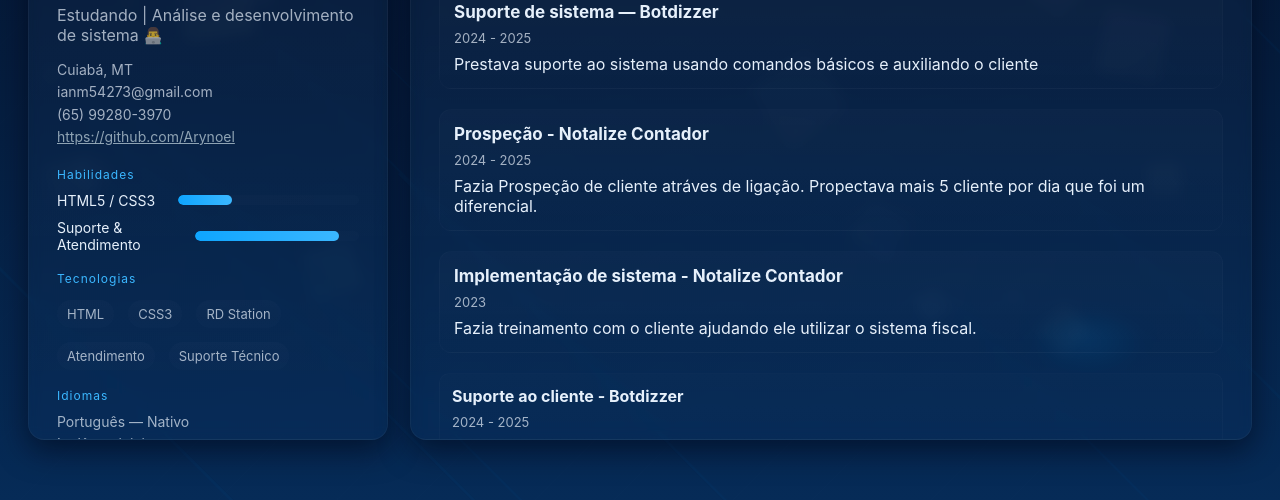
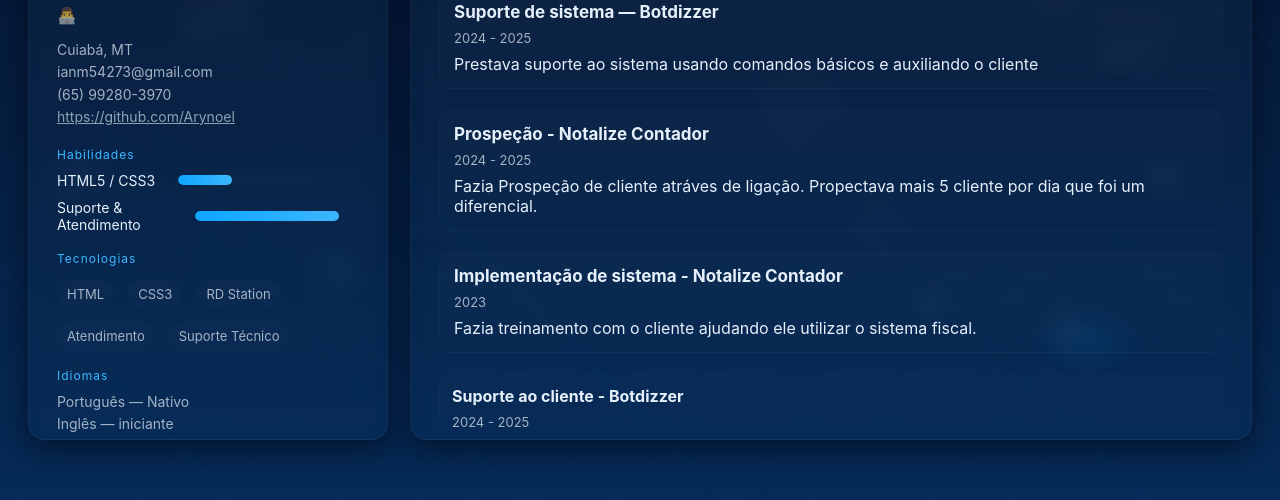
Before and after one commit to Arynoel/landing-page---i-ary, a plain HTML site: page index.html in a window 1280 px wide. Shown: the part 300-800 px from the top of the page. Drawn offline with Linux system fonts and the light colour scheme; animation ran at ten frames a second.

Commit message:
Update index.html

```diff
--- a/index.html
+++ b/index.html
@@ -163,7 +163,7 @@ background: repeating-linear-gradient(
         </div>
 
         <h1 id="name">iã ary noel moura abreu</h1>
-        <div class="role"> Estudando | Análise e desenvolvimento de sistema 👨‍💻 </div>
+        <div class="role"> 👨‍💻 </div>
 
         <div class="contact">
           <div> Cuiabá, MT</div>
```
